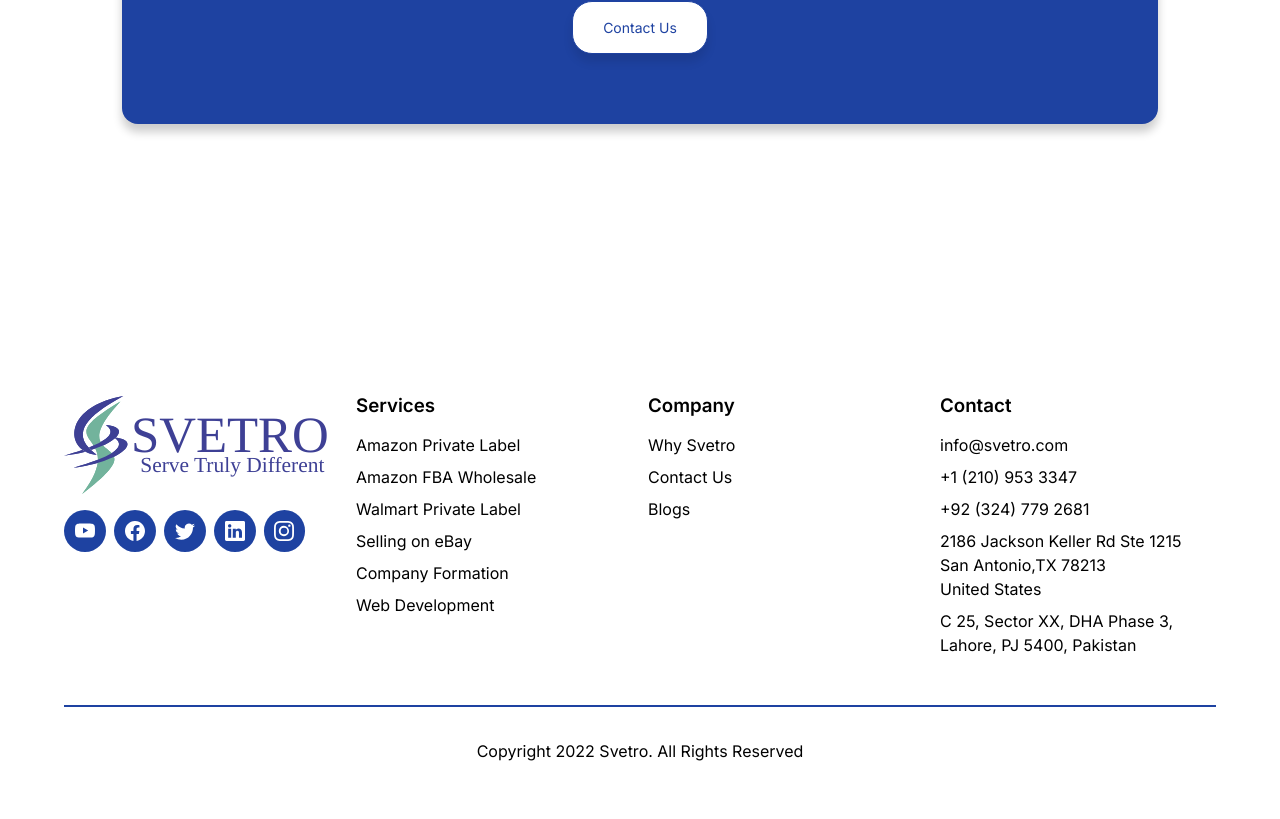
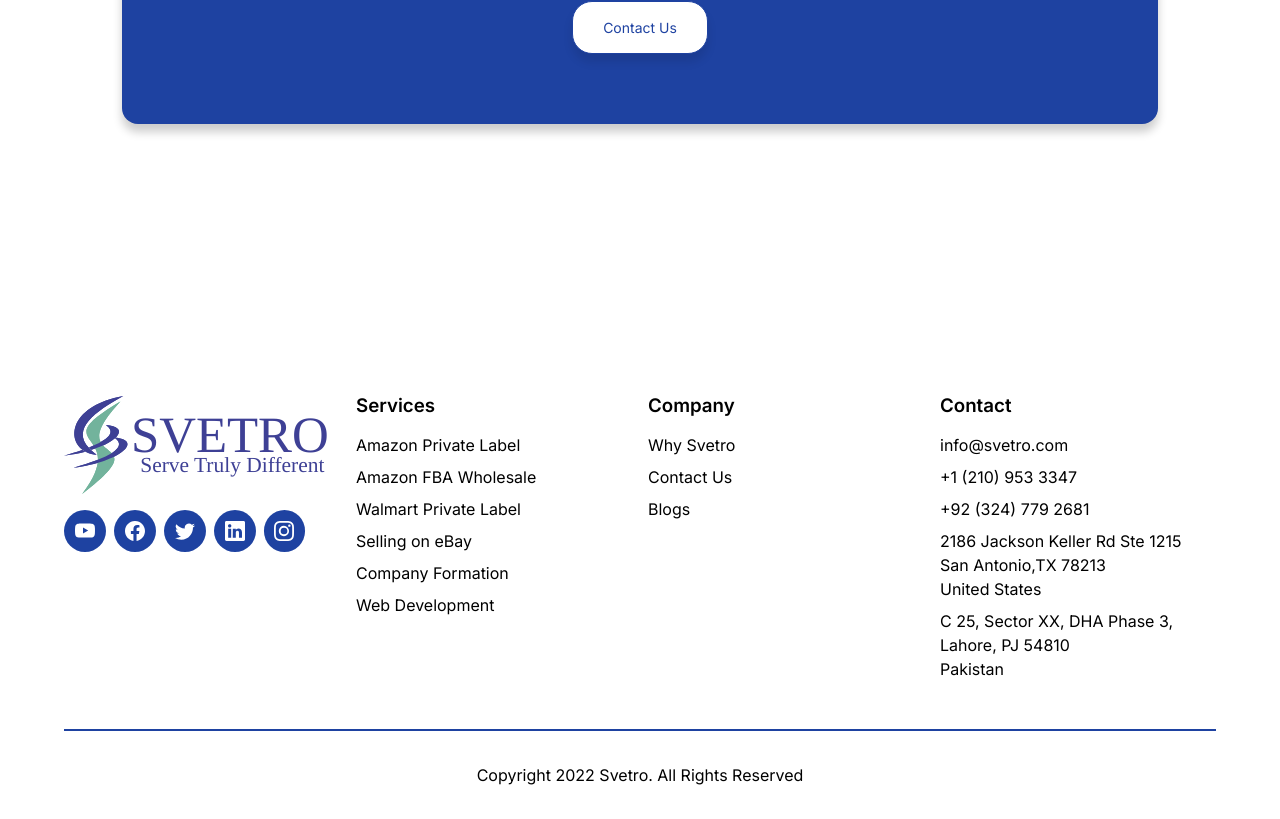
Before and after one commit to hariscs/svetro-app, a React (Create React App) app: page /fba in a window 1280 px wide. Shown: the part 4569-5388 px from the top of the page. Before the commit the page ends 5364 px from the top, so only its background shows below. Built offline with nearby package versions, Linux system fonts and the light colour scheme.

Commit message:
Update Footer.jsx

```diff
--- a/src/components/Footer/Footer.jsx
+++ b/src/components/Footer/Footer.jsx
@@ -105,8 +105,9 @@ const Footer = () => {
 								San Antonio,TX 78213
 								<br/>United States
 								</div>
-<div className={styles.address}>
-							C 25, Sector XX, DHA Phase 3, Lahore, PJ 5400, Pakistan
+							<div className={styles.address}>
+							C 25, Sector XX, DHA Phase 3, Lahore, PJ 54810
+							<br/>Pakistan
 						</div>
 						</div>
 					</div>
```
